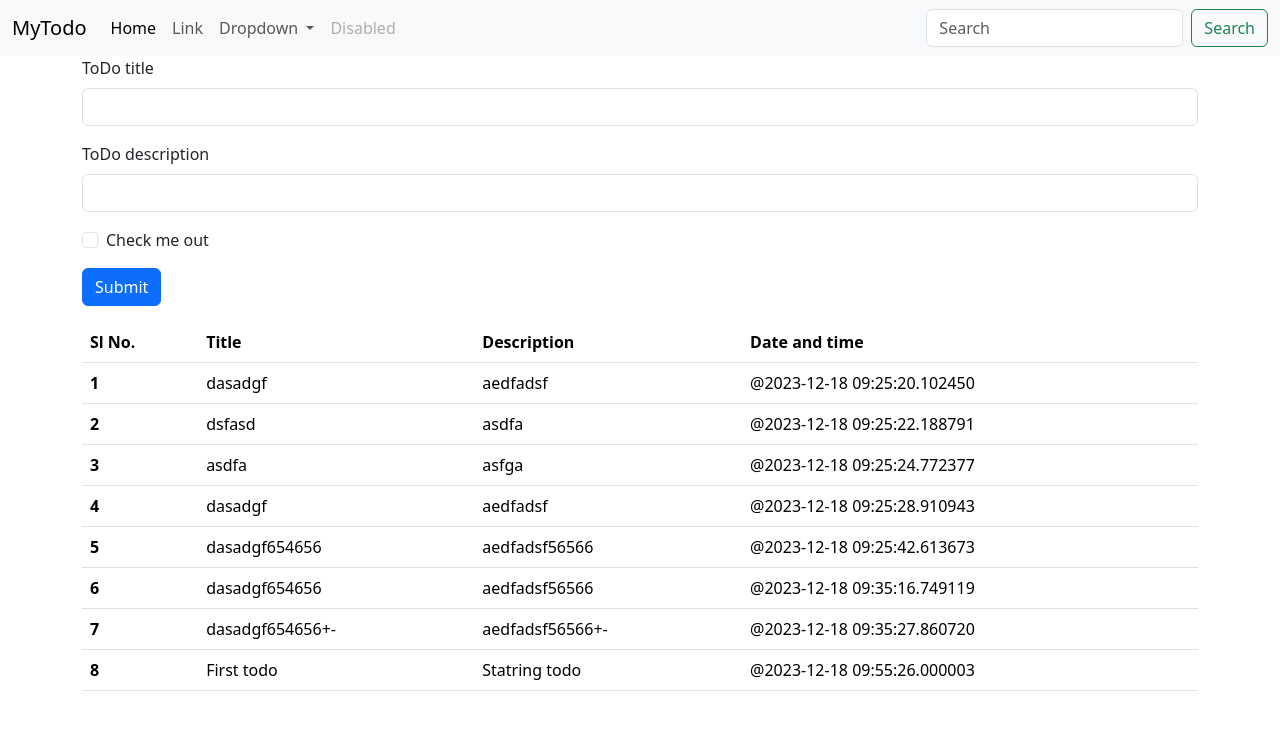
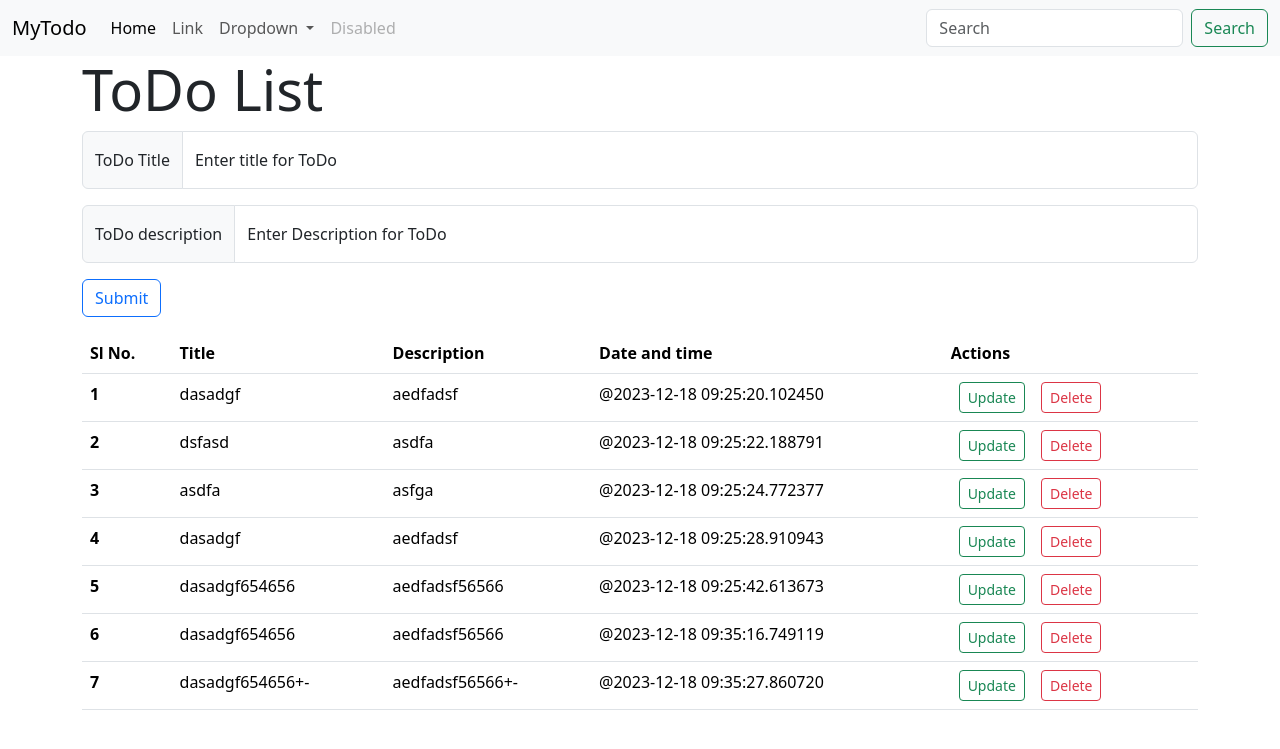
Before and after one commit to sarashyam/flask_learn, a Flask app: page / in a window 1280 px wide. Shown: the top 749 px of the page. Run offline with Flask 3, Linux system fonts and the light colour scheme; data comes from the database, SQL or seed files in the repository; both versions use the stored data as it was after the commit.

Commit message:
everything set

```diff
--- a/app.py
+++ b/app.py
@@ -1,5 +1,5 @@
 from datetime import datetime
-from flask import Flask, render_template
+from flask import Flask, render_template, request,redirect
 from flask_sqlalchemy import SQLAlchemy
 
 
@@ -18,21 +18,56 @@ class Todo(db.Model):
         return f"{self.sno} - {self.title}"
 
 
-@app.route('/')  # these are the end points from which we reach there
+@app.route("/", methods=['GET','POST'])  # these are the end points from which we reach there
 def hello_world():
     # return 'Hello, World!'
-    todo = Todo(title = "First todo" , desc = "Statring todo")
-    db.session.add(todo)
-    db.session.commit()
+    if request.method == "POST":
+        print(request.form['title1'])
+        print(request.form['desc'])
+        title = request.form['title1']
+        descr = request.form['desc']
+        print("Post")
+        todo = Todo(title = title , desc = descr)
+        db.session.add(todo)
+        db.session.commit()
     allTodo = Todo.query.all()
-    print(allTodo)
+    #print(allTodo)
     return render_template('index.html',allTodo=allTodo)
-@app.route('/products')
 
+
+@app.route('/show')
 def products():
     allTodo = Todo.query.all()
     print(allTodo)
     return " this is the product page"
+
+@app.route('/update/<int:sno>',methods=['GET','POST'])
+def update(sno):
+    if request.method == 'POST':
+        title = request.form['title1']
+        descr = request.form['desc']
+        print("Post")
+        todo = Todo.query.filter_by(sno =sno).first()
+        todo.title = title
+        todo.desc = descr
+        db.session.add(todo)
+        db.session.commit()
+    redirect("/")
+
+    up_Todo = Todo.query.filter_by(sno =sno).first()
+    # allTodo = Todo.query.all()
+    # print(allTodo)
+    return render_template('update.html',todo=up_Todo)
+
+@app.route('/delete/<int:sno>')
+def delete(sno):
+    del_Todo = Todo.query.filter_by(sno =sno).first()
+    db.session.delete(del_Todo)
+    db.session.commit()
+    print(del_Todo)
+    return redirect("/")
+
+
 #--------- this is imp because if not present - the app will not work ---------
 if __name__ == "__main__":
         with app.app_context():
--- /dev/null
+++ b/templates/base.html
@@ -0,0 +1,52 @@
+<!doctype html>
+<html lang="en">
+  <head>
+    <meta charset="utf-8">
+    <meta name="viewport" content="width=device-width, initial-scale=1">
+    <title>{% block title %}
+
+    {% endblock title %} -My Todo</title>
+    <link href="https://cdn.jsdelivr.net/npm/bootstrap@5.3.2/dist/css/bootstrap.min.css" rel="stylesheet" integrity="sha384-T3c6CoIi6uLrA9TneNEoa7RxnatzjcDSCmG1MXxSR1GAsXEV/Dwwykc2MPK8M2HN" crossorigin="anonymous">
+  </head>
+  <body>
+  <nav class="navbar navbar-expand-lg bg-body-tertiary">
+      <div class="container-fluid">
+        <a class="navbar-brand" href="/">MyTodo</a>
+        <button class="navbar-toggler" type="button" data-bs-toggle="collapse" data-bs-target="#navbarSupportedContent" aria-controls="navbarSupportedContent" aria-expanded="false" aria-label="Toggle navigation">
+          <span class="navbar-toggler-icon"></span>
+        </button>
+        <div class="collapse navbar-collapse" id="navbarSupportedContent">
+          <ul class="navbar-nav me-auto mb-2 mb-lg-0">
+            <li class="nav-item">
+              <a class="nav-link active" aria-current="page" href="#">Home</a>
+            </li>
+            <li class="nav-item">
+              <a class="nav-link" href="#">Link</a>
+            </li>
+            <li class="nav-item dropdown">
+              <a class="nav-link dropdown-toggle" href="#" role="button" data-bs-toggle="dropdown" aria-expanded="false">
+                Dropdown
+              </a>
+              <ul class="dropdown-menu">
+                <li><a class="dropdown-item" href="#">Action</a></li>
+                <li><a class="dropdown-item" href="#">Another action</a></li>
+                <li><hr class="dropdown-divider"></li>
+                <li><a class="dropdown-item" href="#">Something else here</a></li>
+              </ul>
+            </li>
+            <li class="nav-item">
+              <a class="nav-link disabled" aria-disabled="true">Disabled</a>
+            </li>
+          </ul>
+          <form class="d-flex" role="search">
+            <input class="form-control me-2" type="search" placeholder="Search" aria-label="Search">
+            <button class="btn btn-outline-success" type="submit">Search</button>
+          </form>
+        </div>
+      </div>
+    </nav>
+    {% block body %}
+
+    {% endblock body %}
+  </body>
+</html>
--- a/templates/index.html
+++ b/templates/index.html
@@ -1,15 +1,16 @@
-<!doctype html>
+{# <!doctype html>
 <html lang="en">
   <head>
     <meta charset="utf-8">
     <meta name="viewport" content="width=device-width, initial-scale=1">
-    <title>Bootstrap demo</title>
+    <title>My Todo</title>
     <link href="https://cdn.jsdelivr.net/npm/bootstrap@5.3.2/dist/css/bootstrap.min.css" rel="stylesheet" integrity="sha384-T3c6CoIi6uLrA9TneNEoa7RxnatzjcDSCmG1MXxSR1GAsXEV/Dwwykc2MPK8M2HN" crossorigin="anonymous">
   </head>
   <body>
+
     <nav class="navbar navbar-expand-lg bg-body-tertiary">
       <div class="container-fluid">
-        <a class="navbar-brand" href="#">MyTodo</a>
+        <a class="navbar-brand" href="/">MyTodo</a>
         <button class="navbar-toggler" type="button" data-bs-toggle="collapse" data-bs-target="#navbarSupportedContent" aria-controls="navbarSupportedContent" aria-expanded="false" aria-label="Toggle navigation">
           <span class="navbar-toggler-icon"></span>
         </button>
@@ -43,25 +44,56 @@
         </div>
       </div>
     </nav>
+     #}
+    {% extends 'base.html' %}
+    {% block title %}
+      Home
+    {% endblock title %}
+     {# -------------------------------------- a block starts-------------------------------------- #}
+     {% block body %}
+
+
+
     <div class = container>
-    <form>
-      <div class="mb-3">
-        <label for="title" class="form-label">ToDo title</label>
-        <input type="text" class="form-control" id="exampleInputEmail1" aria-describedby="emailHelp">
+    <h1 class="display-4">ToDo List</h1>
+    <form action="/" method="POST">
+       <div class="input-group mb-3">
+      <span class="input-group-text">ToDo Title</span>
+      <div class="form-floating">
+        <input type="text" class="form-control" name="title1" id="floatingInputGroup1" placeholder="Enter title for ToDo">
+        <label for="floatingInputGroup1">Enter title for ToDo</label>
       </div>
-      <div class="mb-3">
+      </div>
+
+      {# <div class="mb-3">
+        <label for="title" class="form-label" >ToDo title</label>
+        <input type="text" class="form-control" name="title1" id="exampleInputEmail1" aria-describedby="emailHelp">
+      </div> #}
+      {# <div class="mb-3">
         <label for="ToDo description" class="form-label">ToDo description</label>
-        <input type="text" class="form-control" id="exampleInputPassword1">
+        <input type="text" class="form-control" name ="desc" id="exampleInputPassword1">
+      </div> #}
+
+      <div class="input-group mb-3">
+      <span class="input-group-text">ToDo description</span>
+        <div class="form-floating">
+          <input type="text" class="form-control" name="desc" id="floatingInputGroup1" placeholder="Enter Description for ToDo">
+          <label for="floatingInputGroup1">Enter Description for ToDo</label>
         </div>
-      <div class="mb-3 form-check">
-        <input type="checkbox" class="form-check-input" id="exampleCheck1">
-        <label class="form-check-label" for="exampleCheck1">Check me out</label>
       </div>
-      <button type="submit" class="btn btn-primary">Submit</button>
+
+      <button type="submit" class="btn btn-outline-primary">Submit</button>
     </form>
   </div>
 
   <div class="container my-3">
+
+
+      {% if allTodo|length == 0 %}
+        <div class="alert alert-danger" role="alert">
+          No Record Found
+      </div>
+      {% else %}
       <table class="table">
       <thead>
         <tr>
@@ -69,22 +101,34 @@
           <th scope="col">Title</th>
           <th scope="col">Description</th>
           <th scope="col">Date and time</th>
+          <th scope="col">Actions</th>
+
         </tr>
       </thead>
       <tbody>
+
         {% for todo in allTodo %}
         <tr>
           <th scope="row">{{loop.index}}</th>
           <td>{{todo.title}}</td>
           <td>{{todo.desc}}</td>
           <td>@{{todo.date_created}}</td>
+          <td>
+            <a href="/update/{{todo.sno}}" type="button" class="btn btn-outline-success btn-sm mx-2">Update</button>
+
+            <a href="/delete/{{todo.sno}}" type="button" class="btn btn-outline-danger btn-sm mx-2">Delete</button>
+          </td>
         </tr>
         {% endfor %}
+      {% endif %}
+
 
 
       </tbody>
     </table>
   </div>
     <script src="https://cdn.jsdelivr.net/npm/bootstrap@5.3.2/dist/js/bootstrap.bundle.min.js" integrity="sha384-C6RzsynM9kWDrMNeT87bh95OGNyZPhcTNXj1NW7RuBCsyN/o0jlpcV8Qyq46cDfL" crossorigin="anonymous"></script>
-  </body>
-</html>
+    {% endblock body %}
+    {# --------------- a block ends-------------------------------------------------- #}
+  {# </body>
+</html> #}
```
Also changed, not shown: templates/update.html (added, +76 -0 lines), instance/todo.db. Lines whose indentation alone changed are shown as unchanged.
